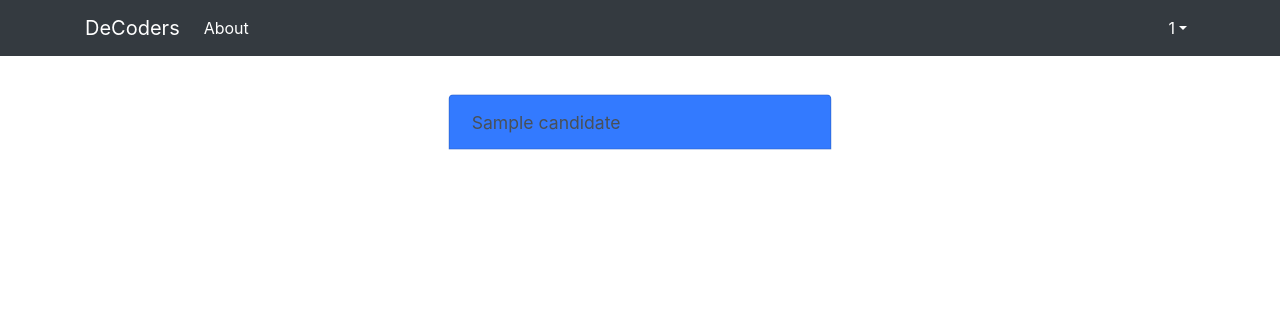
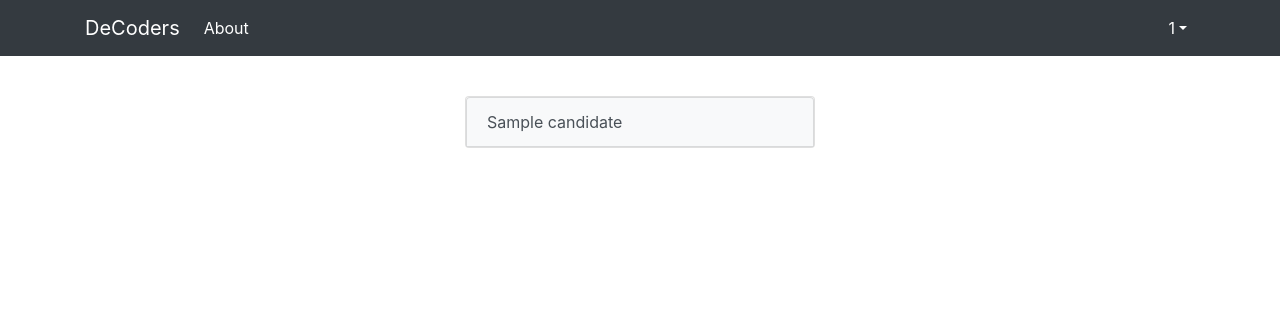
Before and after one commit to mitesh-pv/getFeedback, a PHP site: page /member.php in a window 1280 px wide, with the pointer over the restyled element. Shown: the top 316 px of the page. Run offline with PHP 8.4, Linux system fonts and the light colour scheme; a user stored in the database is signed in; tables that the repository leaves empty hold one stand-in row (values such as "Sample post"); some libraries are stand-ins or nearby versions.

Commit message:
css modified

```diff
--- a/components/scripts.php
+++ b/components/scripts.php
@@ -1,3 +1,4 @@
+<!-- bootstrap javascript and jquery script files -->
 <script src="https://code.jquery.com/jquery-3.2.1.slim.min.js" integrity="sha384-KJ3o2DKtIkvYIK3UENzmM7KCkRr/rE9/Qpg6aAZGJwFDMVNA/GpGFF93hXpG5KkN" crossorigin="anonymous"></script>
 <script src="https://cdnjs.cloudflare.com/ajax/libs/popper.js/1.12.9/umd/popper.min.js" integrity="sha384-ApNbgh9B+Y1QKtv3Rn7W3mgPxhU9K/ScQsAP7hUibX39j7fakFPskvXusvfa0b4Q" crossorigin="anonymous"></script>
 <script src="./css/js/bootstrap.min.js"></script>
--- a/css/css/custom.css
+++ b/css/css/custom.css
@@ -53,7 +53,6 @@ html{
    pointer-events: all;
  }
 
-/* Styles for CodePen Demo Only */
 #wrapper {
   max-width: 500px;
   margin: auto;
--- a/member.php
+++ b/member.php
@@ -10,20 +10,10 @@
     <link rel="icon" href="./resources/images/title.png">
     <link rel="stylesheet" href="./css/css/bootstrap.min.css">
     <link rel="stylesheet" href="./css/css/custom.css">
-    <style type="text/css">
-
-    .list-group-item:hover{
-    -webkit-transition: all 0.5s ease-in-out;
-    -webkit-transform: scale(1.1);
-    background: #337AFF;
-}
-
-  </style>
 </head>
 <body>
 
   <header>
-
       <?php require_once './components/navbar.php'?>
   </header>
 
@@ -32,10 +22,8 @@
             $user=$_SESSION["username"];
         else
             header('location: index.php');
+    ?>
 
-
-
-    ?>
     <br>
     <br>
     <br>
```
